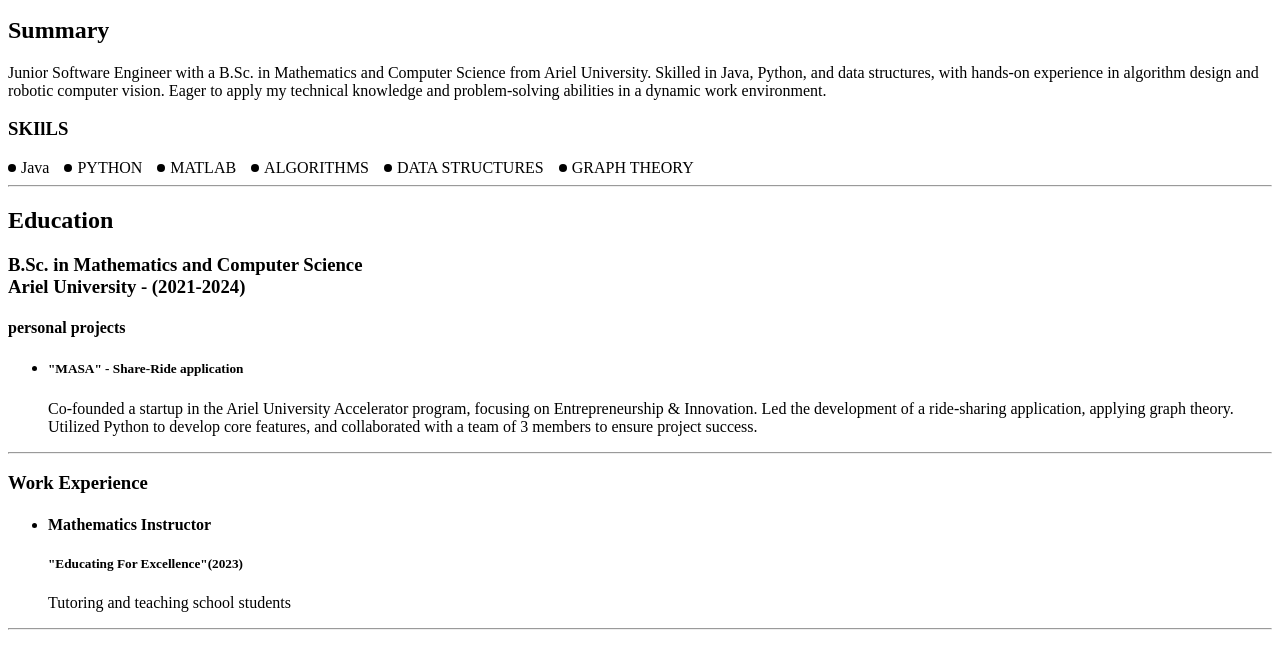
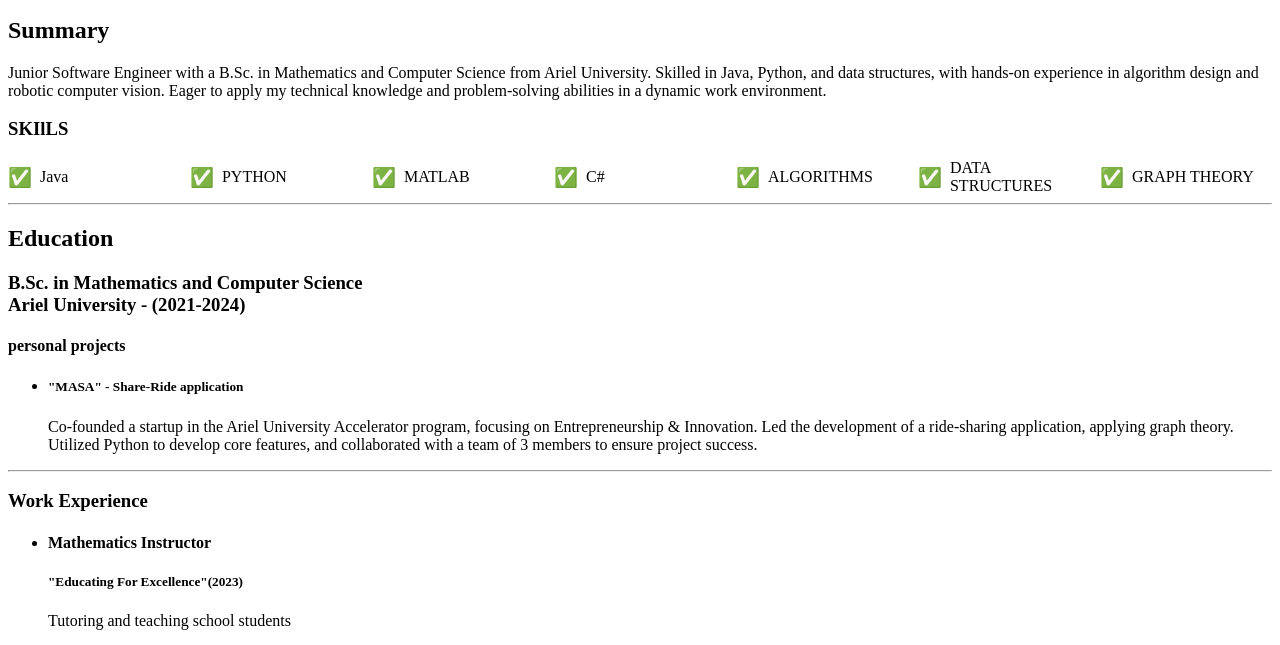
Before and after one commit to LiorKirshner/Resume, a plain HTML site: page index.html in a window 1280 px wide. Shown: the part 101-746 px from the top of the page. Drawn offline with Linux system fonts and the light colour scheme.

Commit message:
Update index.html

```diff
--- a/index.html
+++ b/index.html
@@ -8,8 +8,9 @@
         /* עיצוב לרשימת ה-SKILLS */
         .skills-list {
             list-style: none; /* ביטול עיצוב ברירת המחדל של הרשימה */
-            display: flex; /* הצגת הפריטים בשורה אחת */
-            gap: 15px; /* רווח בין הפריטים */
+            display: grid; /* שימוש ב-grid לפריסת הפריטים */
+            grid-template-columns: repeat(auto-fit, minmax(150px, 1fr)); /* פריסה ל-2 עמודות במידת הצורך */
+            gap: 10px; /* רווח בין הפריטים */
             padding: 0;
             margin: 0;
         }
@@ -17,16 +18,13 @@
         .skills-list li {
             display: flex;
             align-items: center;
-            gap: 5px;
+            gap: 8px;
         }
 
         .skills-list li::before {
-            content: "";
-            display: inline-block;
-            width: 8px;
-            height: 8px;
-            background-color: black;
-            border-radius: 50%;
+            content: "✅"; /* החלפת העיגול בסימן ✅ */
+            color: green; /* צבע ירוק לסימן */
+            font-size: 1.2em; /* התאמת גודל הסימן */
         }
 
         /* עיצוב ה-footer */
@@ -63,6 +61,7 @@
             <li>Java</li>
             <li>PYTHON</li>
             <li>MATLAB</li>
+            <li>C#</li>
             <li>ALGORITHMS</li>
             <li>DATA STRUCTURES</li>
             <li>GRAPH THEORY</li>
```
